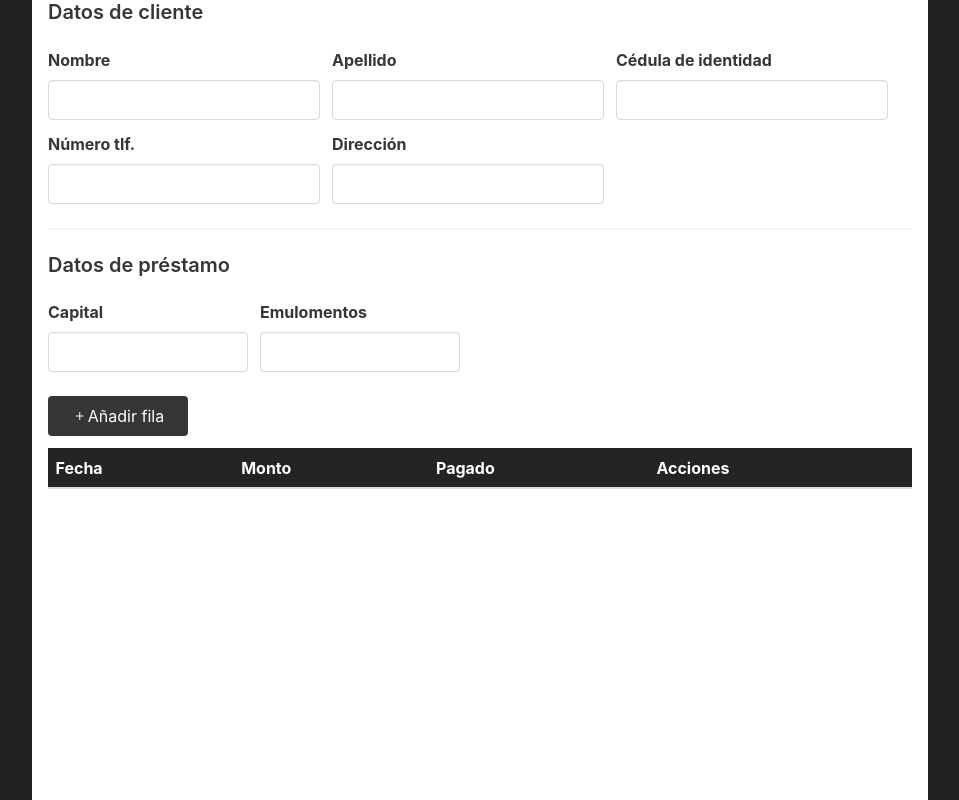
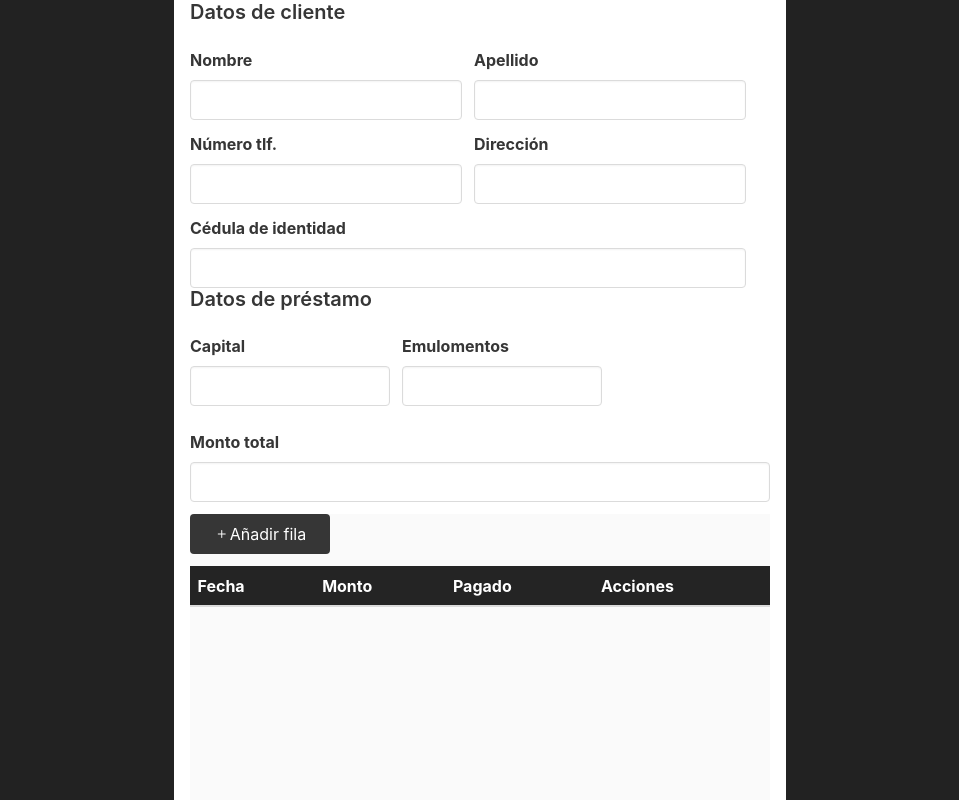
Before and after one commit to oleksandr-guzenko/react-nextjs, a Next.js app: page /loans/add in a window 1280 px wide. Shown: the part 260-1060 px from the top of the page, without its empty margins (160-1119 px from the left). Built offline with nearby package versions, Linux system fonts and the light colour scheme.

Commit message:
Refactored components structure + added new styles

```diff
--- a/components/forms/CustomerDataForm.js
+++ b/components/forms/CustomerDataForm.js
@@ -7,9 +7,9 @@ export default function CustomerDataForm({ customer, customerDataOnChange }) {
   const paths = ["/loans", "/jewelry", "/pawns"];
 
   return (
-    <form className="customerDataForm is-flex">
-      <section className="mr-3">
-        <div className="field">
+    <form className="customerDataForm is-flex is-flex-direction-column">
+      <section className="is-flex">
+        <div className="field mr-3">
           <label className="label">Nombre</label>
           <input
             type="text"
@@ -23,12 +23,12 @@ export default function CustomerDataForm({ customer, customerDataOnChange }) {
         </div>
 
         <div className="field">
-          <label className="label">Número tlf.</label>
+          <label className="label">Apellido</label>
           <input
             type="text"
-            name="tel"
+            name="surname"
             className="input"
-            value={customer.tel}
+            value={customer.surname}
             onChange={customerDataOnChange}
             required
             disabled={paths.includes(pathname) ? true : false}
@@ -36,14 +36,14 @@ export default function CustomerDataForm({ customer, customerDataOnChange }) {
         </div>
       </section>
 
-      <section className="mr-3">
-        <div className="field">
-          <label className="label">Apellido</label>
+      <section className="is-flex ">
+        <div className="field mr-3">
+          <label className="label">Número tlf.</label>
           <input
             type="text"
-            name="surname"
+            name="tel"
             className="input"
-            value={customer.surname}
+            value={customer.tel}
             onChange={customerDataOnChange}
             required
             disabled={paths.includes(pathname) ? true : false}
--- a/components/forms/LoanForm.js
+++ b/components/forms/LoanForm.js
@@ -5,16 +5,15 @@ import { useTableRows } from "../../hooks/useTableRows";
 import { useResponseStatus } from "../../hooks/useResponseStatus";
 import { useCustomer } from "../../hooks/useCustomer";
 import { useDate } from "../../hooks/useDate";
+import { useSubmitFormError } from "../../hooks/useSubmitFormError";
 
 import EditableTable from "../tables/EditableTable";
 import CustomerDataForm from "./CustomerDataForm";
 
 import ResponseStatusModal from "../misc/ResponseStatusModal";
 
-
 import axios from "axios";
 import { nanoid } from "nanoid";
-
 
 export default function LoanForm({ loan }) {
   const router = useRouter();
@@ -64,6 +63,8 @@ export default function LoanForm({ loan }) {
 
   const { status, statusMessage, handleStatusMessage } = useResponseStatus();
 
+  const { submitError, setSubmitError } = useSubmitFormError(null);
+
   const handleOnSubmit = async () => {
     const isValidCustomerData = customerDataValidation();
     const isValidRowData = rowsValidation();
@@ -78,9 +79,7 @@ export default function LoanForm({ loan }) {
     ) {
       const method = pathname === "/loans/add" ? "POST" : "PUT";
       const url =
-        pathname === "/loans/add"
-          ? "/api/loans"
-          : `/api/loans/${loan._id}`;
+        pathname === "/loans/add" ? "/api/loans" : `/api/loans/${loan._id}`;
 
       const data =
         pathname === "/loans/add"
@@ -122,6 +121,10 @@ export default function LoanForm({ loan }) {
       res.status === 200
         ? console.log("compra registrada con exito")
         : console.warn("ocurrión un error al actualizar la compra");
+    } else {
+      setSubmitError(
+        "Hay uno o más campos vacíos o con información incorrecta."
+      );
     }
   };
 
@@ -159,7 +162,7 @@ export default function LoanForm({ loan }) {
               </div>
             </section>
             <hr className="mt-3" />
-            <section className="is-flex is-flex-direction-column loanForm_formsHolder">
+            <section className="is-flex is-flex-direction-column  loanForm_formsHolder">
               <section className="customerDataFormLoanSection mr-5">
                 <h1 className="title is-size-5">Datos de cliente</h1>
                 <CustomerDataForm
@@ -168,7 +171,6 @@ export default function LoanForm({ loan }) {
                   disabled={paths.includes(pathname) ? true : false}
                 />
               </section>
-              <hr />
               <section>
                 <h1 className="title is-size-5">Datos de préstamo</h1>
                 <section className="loanMoneySection my-3 is-flex">
@@ -198,14 +200,6 @@ export default function LoanForm({ loan }) {
                     />
                   </div>
                 </section>
-                <EditableTable
-                  columns={columns}
-                  rows={rows}
-                  addRow={addRow}
-                  deleteRow={deleteRow}
-                  rowCellInputValueOnChange={rowCellInputValueOnChange}
-                  disabled={paths.includes(pathname) ? true : false}
-                />
                 <div className="field">
                   <label className="label">Monto total</label>
                   <input
@@ -217,7 +211,27 @@ export default function LoanForm({ loan }) {
                     disabled={paths.includes(pathname) ? true : false}
                   />
                 </div>
+                <EditableTable
+                  columns={columns}
+                  rows={rows}
+                  addRow={addRow}
+                  deleteRow={deleteRow}
+                  rowCellInputValueOnChange={rowCellInputValueOnChange}
+                  disabled={paths.includes(pathname) ? true : false}
+                />
+
               </section>
+
+
+            </section>
+            {submitError ? (
+                <p className="has-text-danger has-text-weight-bold">
+                  {submitError}
+                </p>
+              ) : (
+                ""
+              )}
+
               {pathname === "/loans/add" || pathname === "/loans/edit/[id]" ? (
                 <button
                   onClick={handleOnSubmit}
@@ -238,7 +252,6 @@ export default function LoanForm({ loan }) {
               ) : (
                 ""
               )}
-            </section>
           </>
         )}
       </div>
--- a/styles/globals.css
+++ b/styles/globals.css
@@ -14,6 +14,7 @@ body {
 
 main {
   width: 100%;
+  min-height: 100vh;
   padding: 20px 0px;
 }
 
@@ -85,7 +86,7 @@ th {
 }
 
 .tableHolder {
-  background-color: white;
+  background-color: rgb(250, 250, 250);
   min-height: 415px;
   max-height: 415px;
   overflow-y: scroll;
```
Also changed, not shown: components/forms/JewelryForm.js (+7 -0 lines), components/forms/PawnForm.js (+14 -0 lines).
